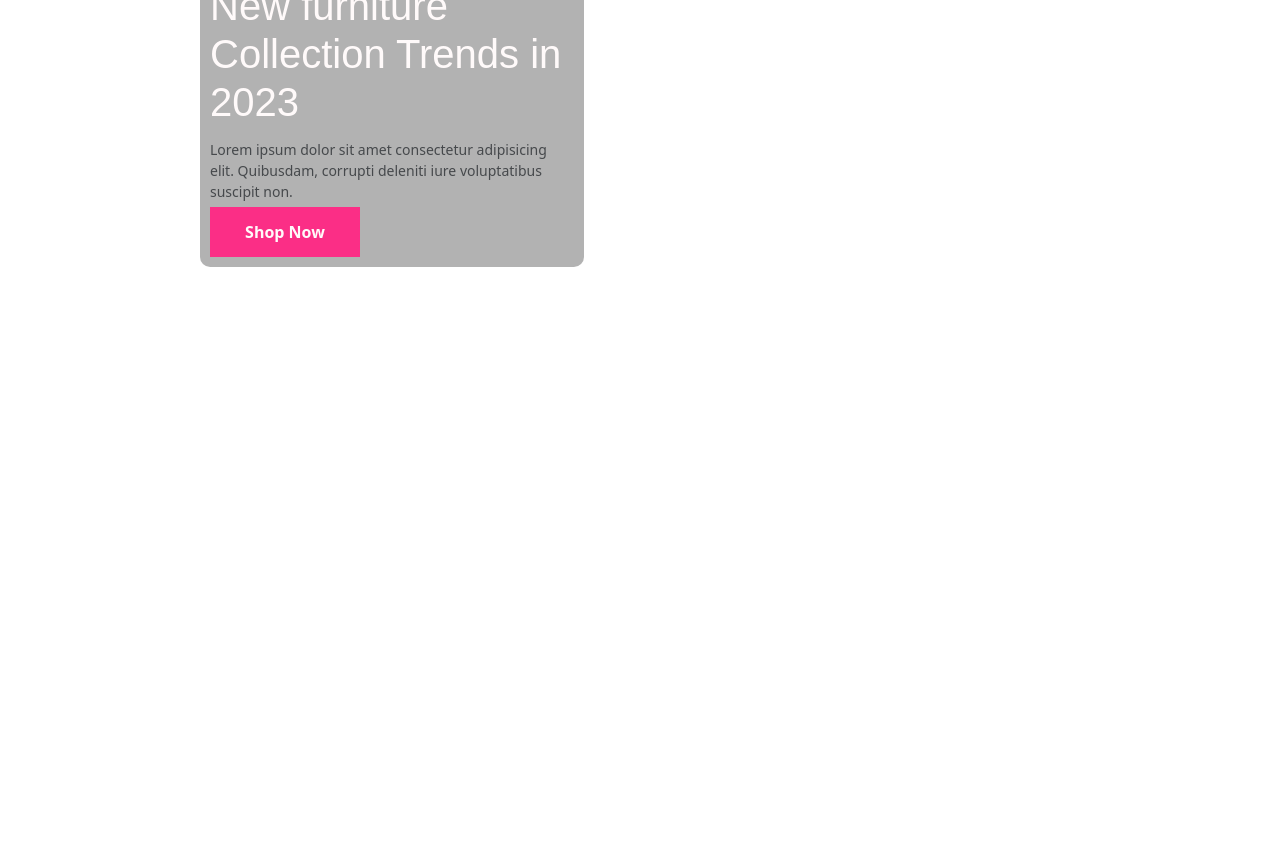
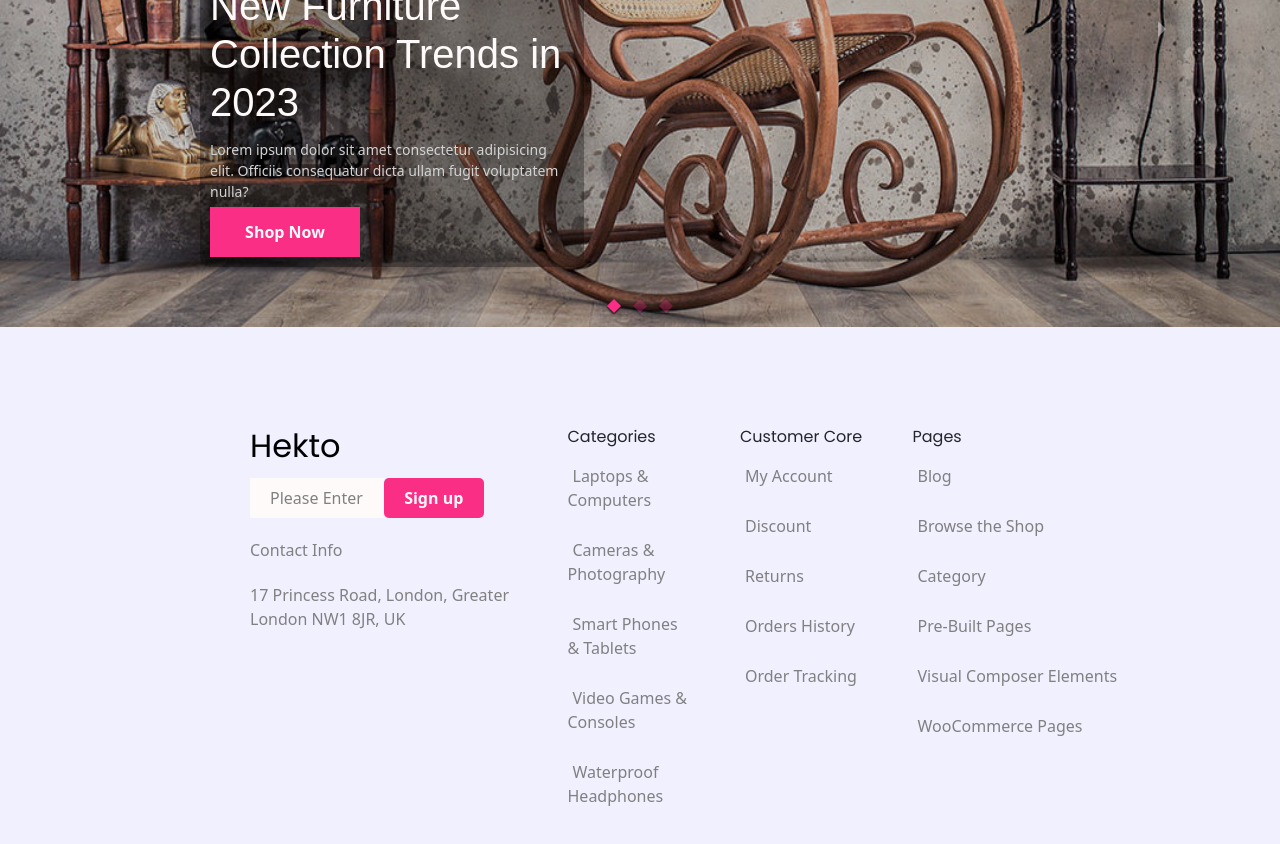
Before and after one commit to Maxmaraimo/First_FullStack_Project, a React (Create React App) app in the folder frontend/: page / in a window 1280 px wide. Shown: the part 440-1284 px from the top of the page. Before the commit the page ends 800 px from the top, so only its background shows below. Built offline with nearby package versions, Linux system fonts and the light colour scheme.

Commit message:
ready footer

```diff
--- a/frontend/src/components/Carousel/index.jsx
+++ b/frontend/src/components/Carousel/index.jsx
@@ -1,11 +1,14 @@
-import "react-responsive-carousel/lib/styles/carousel.min.css"; // requires a loader
+import "react-responsive-carousel/lib/styles/carousel.min.css";
 import { Carousel } from 'react-responsive-carousel';
 import Crater from "../../assets/imgs/furniture/crater.jpg"
 import Sofa from "../../assets/imgs/furniture/sofa.jpg"
 import Table from "../../assets/imgs/furniture/table.jpg"
 import "./style.scss"
 
+
 export default function MyCarousel(props) {
+    // https://www.npmjs.com/package/react-responsive-carousel
+
 
     const width = props.width || "60%"
     const radius = props.radius || "0"
@@ -18,20 +21,20 @@
         borderRadius: radius
     }
 
-
     return (
         <div id="carousel-wrapper-id" className="carousel-wrapper" style={style}>
             <div className="trends-info">
                 <p>Best furniture for your castle....</p>
 
-                <h1>New furniture Collection Trends in 2023</h1>
+                <h1>New Furniture Collection Trends in 2023</h1>
 
-                <small className="text-muted">
-                    Lorem ipsum dolor sit amet consectetur adipisicing elit. Quibusdam, corrupti deleniti iure voluptatibus suscipit non.
+                <small className="muted">
+                    {/* lorem 15 */}
+                    Lorem ipsum dolor sit amet consectetur adipisicing elit. Officiis consequatur dicta ullam fugit voluptatem nulla?
                 </small>
 
-                <button id="but-now-btn" className="danger-btn"
-                style={{'width': '150px', 'height': '50px'}}
+                <button id="buy-now-btn" className="danger-btn"
+                    style={{'width': '150px', 'height':'50px'}}
                 >
                     Shop Now
                 </button>
--- a/frontend/src/components/Carousel/style.scss
+++ b/frontend/src/components/Carousel/style.scss
@@ -1,6 +1,5 @@
-@use '../../assets/Styles/_resets';
-@import '../../assets/Styles/_settings';
-
+@use "../../assets/Styles/_resets";
+@import "../../assets/Styles/_settings";
 
 #carousel-wrapper-id {
     position: relative;
@@ -11,7 +10,7 @@
         display: flex;
         flex-direction: column;
         gap: 5px;
-        background-color: rgb(0,0,0, 0.3);
+        background-color: rgb(0, 0, 0, 0.3);
         color: snow;
 
         position: absolute;
@@ -27,14 +26,13 @@
         .muted {
             color: lightgray;
         }
-
     }
 
     img {
         width: 100%;
-        height: 200px;
         filter: brightness(0.8);
     }
+
     .dot {
         background-color: $danger;
         width: 10px;
--- /dev/null
+++ b/frontend/src/components/Navigation/Footer/footer.scss
@@ -0,0 +1,65 @@
+@use "../../../assets/Styles/_resets";
+@import "../../../assets/Styles/_settings";
+
+.footer-wrapper {
+    background-color: $light-violet;
+    padding: 100px 0 100px 150px;
+
+    .upper-footer {
+        display: grid;
+        grid-template-columns: 3fr 1fr 1fr 3fr;
+        gap: 50px;
+
+        h3,
+        h2 {
+            font-family: "poppins";
+        }
+        h3 {
+            font-size: 1em;
+        }
+
+        div {
+            display: flex;
+            flex-direction: column;
+            gap: 10px;
+
+            a {
+                text-decoration: none;
+                color: gray;
+            }
+        }
+
+        .contact-info {
+            display: flex;
+            flex-direction: column;
+            gap: 5px;
+            padding-left: 100px;
+            color: gray;
+
+            h2 {
+                color: black;
+            }
+
+            .details {
+                display: flex;
+                flex-direction: row;
+
+                input {
+                    width: 50%;
+                    height: 40px;
+                    border: none;
+                    background-color: snow;
+
+                    &::placeholder {
+                        color: gray;
+                    }
+                }
+                button {
+                    border-radius: 5px;
+                    position: relative;
+                    right: 10px;
+                }
+            }
+        }
+    }
+}
--- /dev/null
+++ b/frontend/src/components/Navigation/Footer/index.jsx
@@ -0,0 +1,52 @@
+import './footer.scss'
+import { Link } from 'react-router-dom'
+
+export default function Footer() {
+  return (
+    <div className="footer-wrapper">
+        <div className="upper-footer">
+            <div className='contact-info'>
+                <h2>Hekto</h2>
+                <div className='details'>
+                    <input type="text" placeholder='Please Enter Address'/>
+                    <button className='danger-btn'
+                        style={{width:'100px', height:'40px'}}
+                    >
+                        Sign up
+                    </button>
+                </div>
+                <p>Contact Info</p>
+                <p>17 Princess Road, London, Greater London NW1 8JR, UK</p>
+            </div>
+
+            <div className='categories'>
+                <h3>Categories</h3>
+                <p><Link to={"/#Laptops & Computers"}>Laptops & Computers</Link></p>
+                <p><Link to={"/#Cameras & Photography"}>Cameras & Photography</Link></p>
+                <p><Link to={"/#Smart Phones & Tablets"}>Smart Phones & Tablets</Link></p>
+                <p><Link to={"/#Video Games & Consoles"}>Video Games & Consoles</Link></p>
+                <p><Link to={"/#Waterproof Headphones"}>Waterproof Headphones</Link></p>
+            </div>
+
+            <div className='customer-core'>
+                <h3>Customer Core</h3>
+                <p><Link to={'/#My Account'}>My Account</Link></p>
+                <p><Link to={'/#Discount'}>Discount</Link></p>
+                <p><Link to={'/#Returns'}>Returns</Link></p>
+                <p><Link to={'/#Orders History'}>Orders History</Link></p>
+                <p><Link to={'/#Order Tracking'}>Order Tracking</Link></p>
+            </div>
+
+            <div className='pages'>
+                <h3>Pages</h3>
+                <p><Link to={'/#Blog'}>Blog</Link></p>
+                <p><Link to={'/#Browse the Shop'}>Browse the Shop</Link></p>
+                <p><Link to={'/#Category'}>Category</Link></p>
+                <p><Link to={'/#Pre-Built Pages'}>Pre-Built Pages</Link></p>
+                <p><Link to={'/#Visual Composer Elements'}>Visual Composer Elements</Link></p>
+                <p><Link to={'/#WooCommerce Pages'}>WooCommerce Pages</Link></p>
+            </div>
+        </div>
+    </div>
+  )
+}
--- a/frontend/src/components/Navigation/index.jsx
+++ b/frontend/src/components/Navigation/index.jsx
@@ -7,6 +7,7 @@
 import wishlistVector from '../../assets/icons/wishlist-vector.png';
 import cardVector from '../../assets/icons/card-vector.png';
 import searchVector from '../../assets/icons/search-vector.png';
+import Footer from './Footer'
 
 
 export default function Navigation() {
@@ -102,6 +103,10 @@
                 </div>
             </nav>
             <Outlet />
+
+            <footer>
+                <Footer />
+            </footer>
         </main>
     )
 }
```
